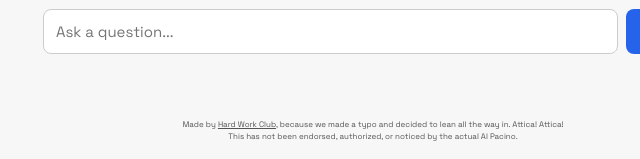
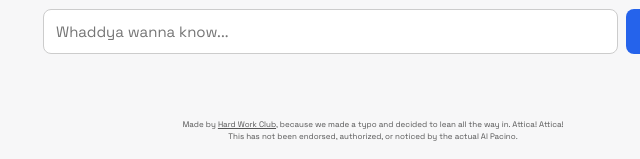
Before and after one commit to cameronHWC/AI-Pacino, a website: page index.html in a window 1280 px wide. Shown: the part 638-797 px from the top of the page, 267-907 px from the left. Drawn offline with Linux system fonts and the light colour scheme.

Commit message:
Add files via upload
Change to question prompt

```diff
--- a/index.html
+++ b/index.html
@@ -152,7 +152,7 @@
   <img id="cornerImage" src="corner-image.png" alt="" />
 </div>
 <div id="inputRow">
-  <input id="question" type="text" placeholder="Ask a question..." />
+  <input id="question" type="text" placeholder="Whaddya wanna know..." />
   <button id="send">Send</button>
 </div>
 
```
